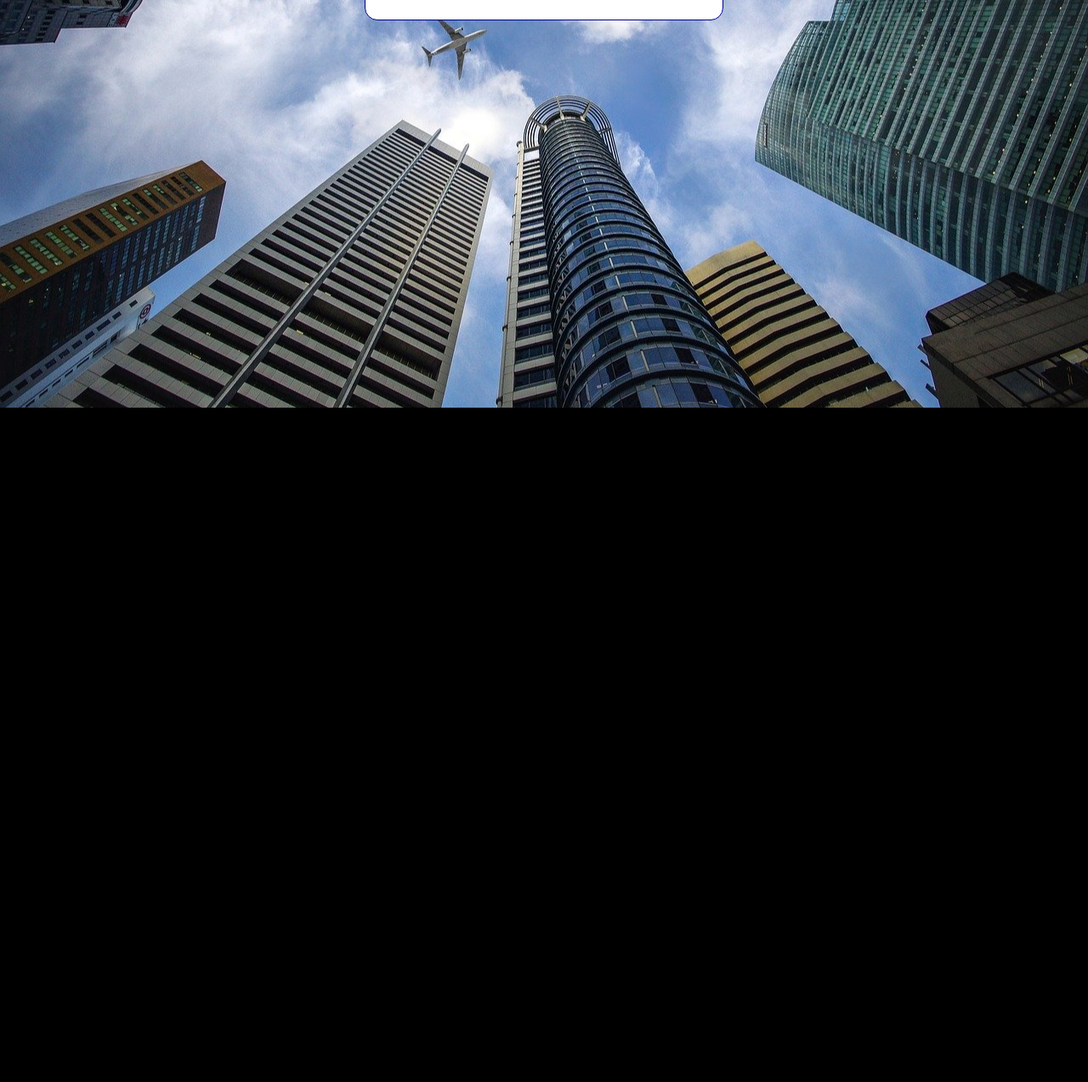
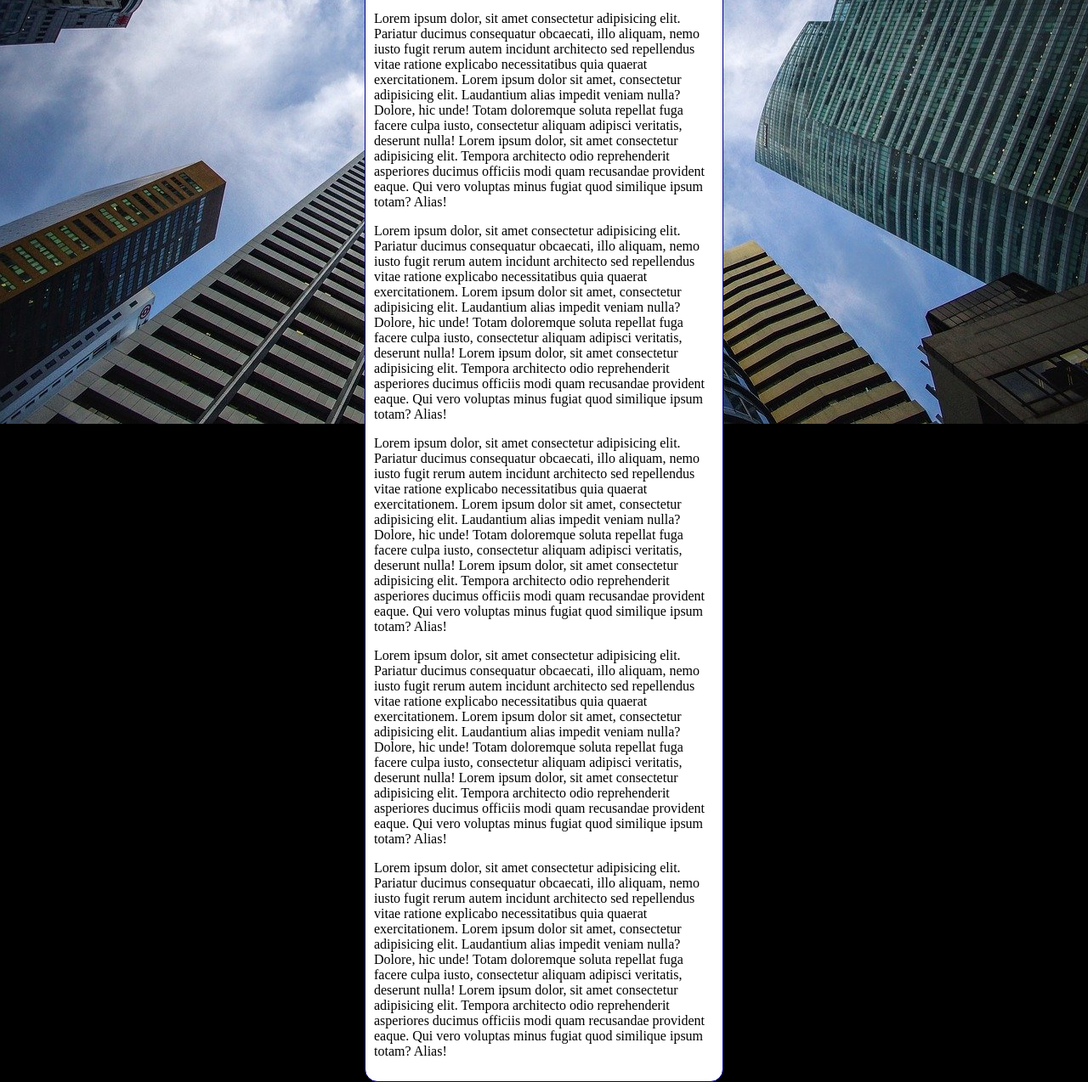
Before and after one commit to Wallace-H/HTML-CSS, a plain HTML site: page Exercícios/ex022/fundo006.html in a window 1280 px wide. Shown: the part 336-1610 px from the top of the page at 85% size. Before the commit the page ends 816 px from the top, so only its background shows below. Drawn offline with Linux system fonts and the light colour scheme.

Commit message:
Update fundo006.html

```diff
--- a/Exercícios/ex022/fundo006.html
+++ b/Exercícios/ex022/fundo006.html
@@ -28,6 +28,12 @@
     <main>
         <h1>Teste de imagem de fundo</h1>
         <p>Lorem ipsum dolor, sit amet consectetur adipisicing elit. Pariatur ducimus consequatur obcaecati, illo aliquam, nemo iusto fugit rerum autem incidunt architecto sed repellendus vitae ratione explicabo necessitatibus quia quaerat exercitationem. Lorem ipsum dolor sit amet, consectetur adipisicing elit. Laudantium alias impedit veniam nulla? Dolore, hic unde! Totam doloremque soluta repellat fuga facere culpa iusto, consectetur aliquam adipisci veritatis, deserunt nulla! Lorem ipsum dolor, sit amet consectetur adipisicing elit. Tempora architecto odio reprehenderit asperiores ducimus officiis modi quam recusandae provident eaque. Qui vero voluptas minus fugiat quod similique ipsum totam? Alias!</p>
+        <p>Lorem ipsum dolor, sit amet consectetur adipisicing elit. Pariatur ducimus consequatur obcaecati, illo aliquam, nemo iusto fugit rerum autem incidunt architecto sed repellendus vitae ratione explicabo necessitatibus quia quaerat exercitationem. Lorem ipsum dolor sit amet, consectetur adipisicing elit. Laudantium alias impedit veniam nulla? Dolore, hic unde! Totam doloremque soluta repellat fuga facere culpa iusto, consectetur aliquam adipisci veritatis, deserunt nulla! Lorem ipsum dolor, sit amet consectetur adipisicing elit. Tempora architecto odio reprehenderit asperiores ducimus officiis modi quam recusandae provident eaque. Qui vero voluptas minus fugiat quod similique ipsum totam? Alias!</p>
+        <p>Lorem ipsum dolor, sit amet consectetur adipisicing elit. Pariatur ducimus consequatur obcaecati, illo aliquam, nemo iusto fugit rerum autem incidunt architecto sed repellendus vitae ratione explicabo necessitatibus quia quaerat exercitationem. Lorem ipsum dolor sit amet, consectetur adipisicing elit. Laudantium alias impedit veniam nulla? Dolore, hic unde! Totam doloremque soluta repellat fuga facere culpa iusto, consectetur aliquam adipisci veritatis, deserunt nulla! Lorem ipsum dolor, sit amet consectetur adipisicing elit. Tempora architecto odio reprehenderit asperiores ducimus officiis modi quam recusandae provident eaque. Qui vero voluptas minus fugiat quod similique ipsum totam? Alias!</p>
+        <p>Lorem ipsum dolor, sit amet consectetur adipisicing elit. Pariatur ducimus consequatur obcaecati, illo aliquam, nemo iusto fugit rerum autem incidunt architecto sed repellendus vitae ratione explicabo necessitatibus quia quaerat exercitationem. Lorem ipsum dolor sit amet, consectetur adipisicing elit. Laudantium alias impedit veniam nulla? Dolore, hic unde! Totam doloremque soluta repellat fuga facere culpa iusto, consectetur aliquam adipisci veritatis, deserunt nulla! Lorem ipsum dolor, sit amet consectetur adipisicing elit. Tempora architecto odio reprehenderit asperiores ducimus officiis modi quam recusandae provident eaque. Qui vero voluptas minus fugiat quod similique ipsum totam? Alias!</p>
+        <p>Lorem ipsum dolor, sit amet consectetur adipisicing elit. Pariatur ducimus consequatur obcaecati, illo aliquam, nemo iusto fugit rerum autem incidunt architecto sed repellendus vitae ratione explicabo necessitatibus quia quaerat exercitationem. Lorem ipsum dolor sit amet, consectetur adipisicing elit. Laudantium alias impedit veniam nulla? Dolore, hic unde! Totam doloremque soluta repellat fuga facere culpa iusto, consectetur aliquam adipisci veritatis, deserunt nulla! Lorem ipsum dolor, sit amet consectetur adipisicing elit. Tempora architecto odio reprehenderit asperiores ducimus officiis modi quam recusandae provident eaque. Qui vero voluptas minus fugiat quod similique ipsum totam? Alias!</p>
+        <p>Lorem ipsum dolor, sit amet consectetur adipisicing elit. Pariatur ducimus consequatur obcaecati, illo aliquam, nemo iusto fugit rerum autem incidunt architecto sed repellendus vitae ratione explicabo necessitatibus quia quaerat exercitationem. Lorem ipsum dolor sit amet, consectetur adipisicing elit. Laudantium alias impedit veniam nulla? Dolore, hic unde! Totam doloremque soluta repellat fuga facere culpa iusto, consectetur aliquam adipisci veritatis, deserunt nulla! Lorem ipsum dolor, sit amet consectetur adipisicing elit. Tempora architecto odio reprehenderit asperiores ducimus officiis modi quam recusandae provident eaque. Qui vero voluptas minus fugiat quod similique ipsum totam? Alias!</p>
+
     </main>
 </body>
 </html>
```
